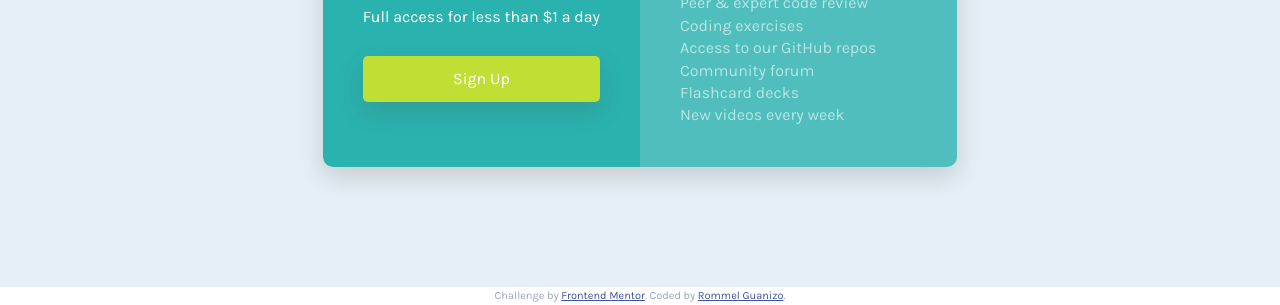
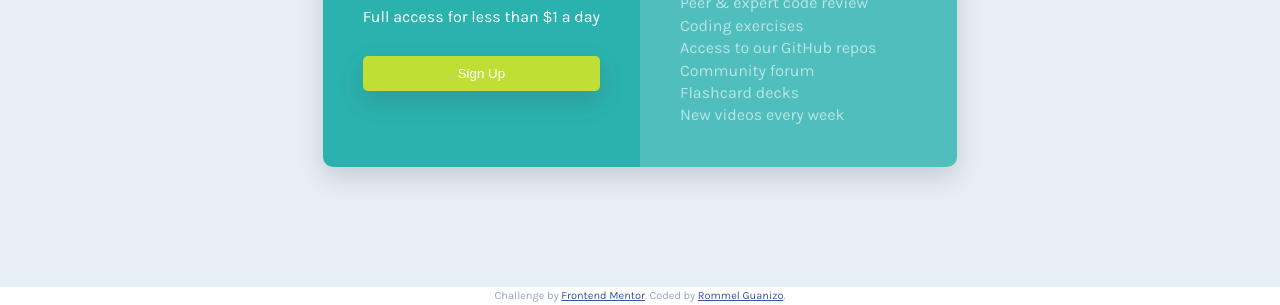
Before and after one commit to guanizorommel/Front-End-Mentor-6, a plain HTML site: page index.html in a window 1280 px wide. Shown: the part 513-818 px from the top of the page. Drawn offline with Linux system fonts and the light colour scheme.

Commit message:
html validations

```diff
--- a/css/style.css
+++ b/css/style.css
@@ -41,7 +41,7 @@ button {
     box-shadow: 0px 10px 25px 0px hsl(240, 1%, 27%, 0.2);
 }
 
-button p {
+.signuptext {
     color: #FFF;
 }
 
--- a/index.html
+++ b/index.html
@@ -40,7 +40,7 @@
           </div>
           <h3>Full access for less than &dollar;1 a day</h3>
           <button>
-            <p>Sign Up</p>
+            <span class="signuptext">Sign Up</span>
           </button>
         </div>
 
```
